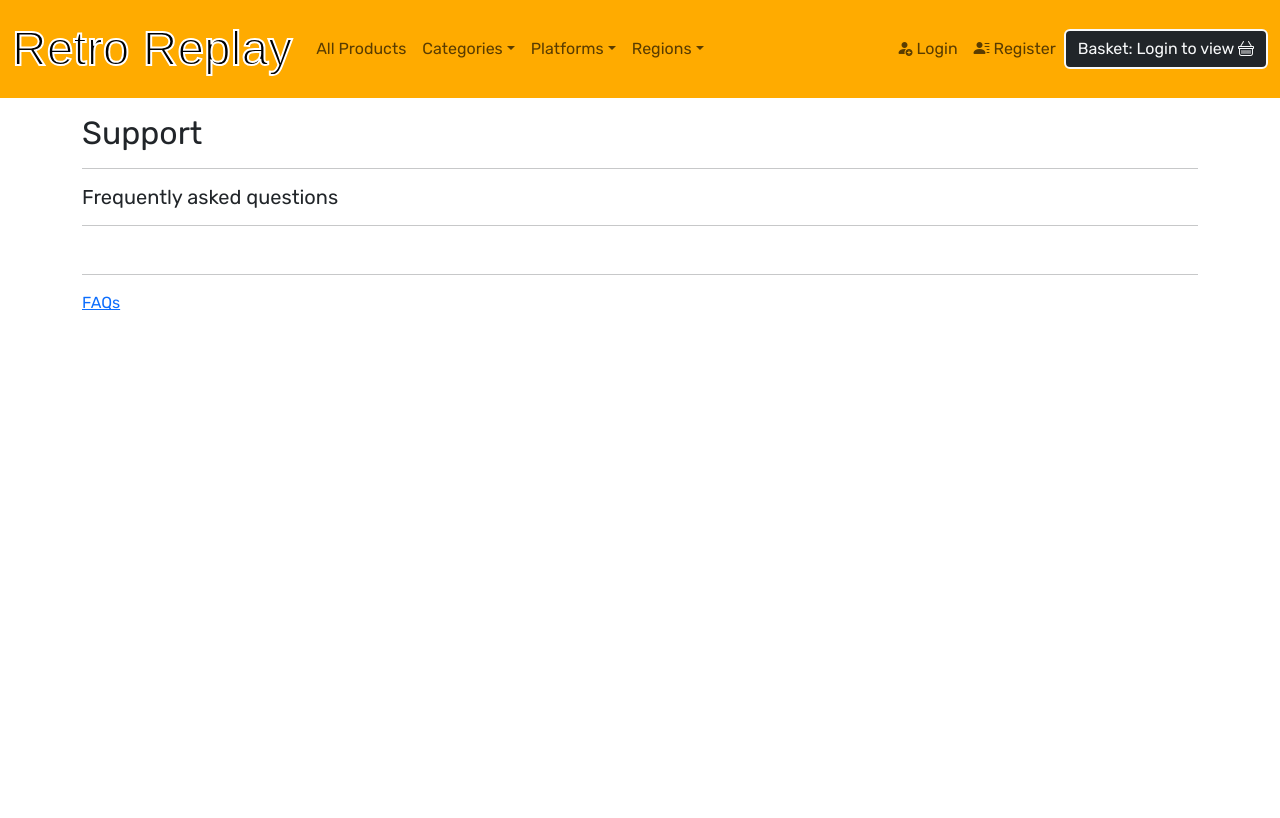
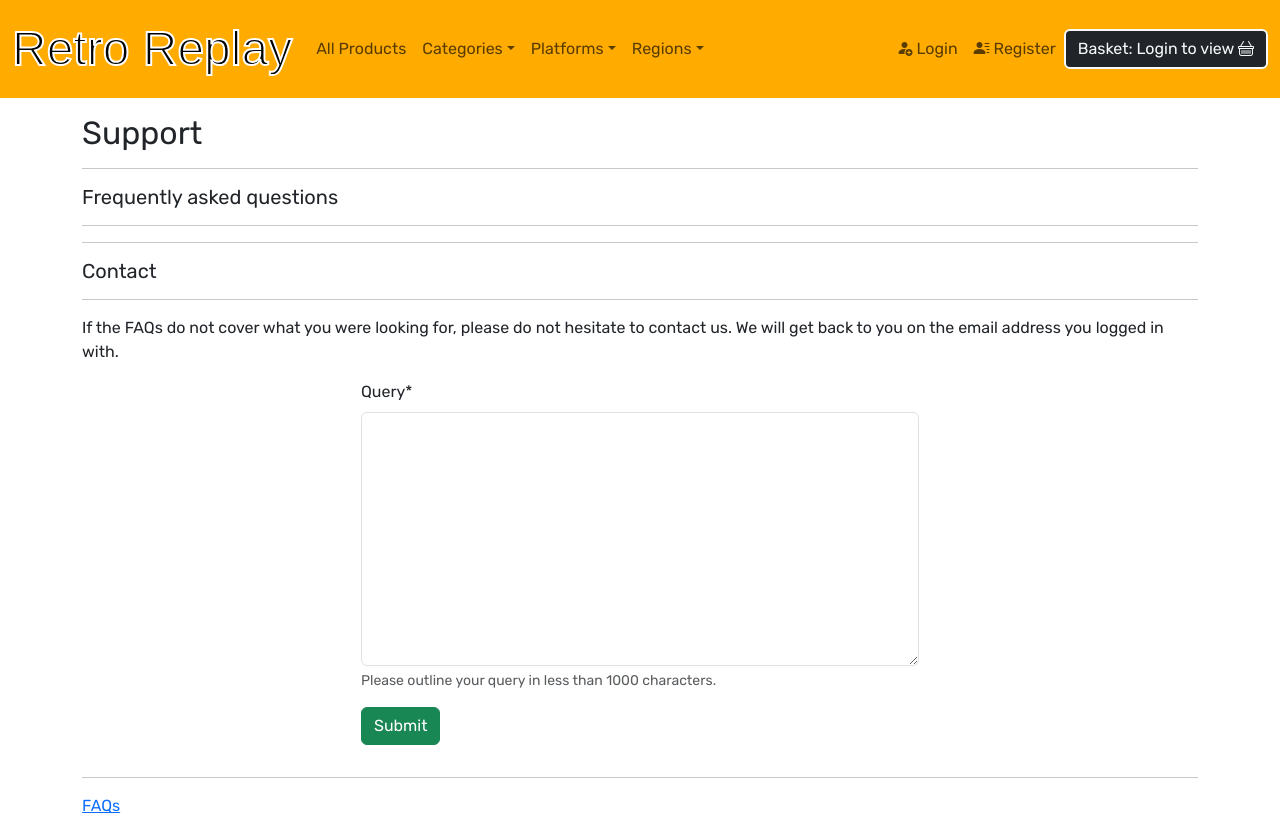
Before and after one commit to jts272/pp5-retro-replay, a Django app: page /support/ in a window 1280 px wide. Before the commit the page ends 310 px from the top, so only its background shows below. Run offline with Django 3.2, Linux system fonts and the light colour scheme; data that the repository does not hold is empty; some libraries are stand-ins or nearby versions; some web fonts are replaced.

Commit message:
feat: render customer query model form in support template

```diff
--- a/support/templates/support/support.html
+++ b/support/templates/support/support.html
@@ -1,4 +1,5 @@
 {% extends "base.html" %}
+{% load crispy_forms_tags %}
 {% block title %}
   Retro Replay | Support
 {% endblock title %}
@@ -49,7 +50,21 @@
         </div>
         <!-- END Add FAQ control -->
       {% endif %}
+      <hr />
       <!-- END FAQ section -->
+      <!-- Customer queries section -->
+      <h5>Contact</h5>
+      <hr />
+      <p>
+        If the FAQs do not cover what you were looking for, please do not hesitate to contact us. We will get back to you on the email address you logged in with.
+      </p>
+      <div class="col-12 col-md-6 offset-md-3">
+        <form action="." method="post">
+          {{ form|crispy }}
+          <button type="submit" class="btn btn-success">Submit</button>
+        </form>
+      </div>
+      <!-- END Customer queries section -->
     </div>
   </div>
 {% endblock content %}
--- a/support/views.py
+++ b/support/views.py
@@ -5,14 +5,15 @@ from django.shortcuts import render
 from django.urls import reverse_lazy
 from django.views.generic.edit import CreateView, DeleteView, UpdateView
 
-from .forms import FAQForm
+from .forms import FAQForm, CustomerQueryForm
 from .models import FAQ
 
 
 # Create your views here.
 def support(request):
     faqs = FAQ.objects.filter(published=True)
-    context = {"faqs": faqs}
+    form = CustomerQueryForm()
+    context = {"faqs": faqs, "form": form}
     return render(request, "support/support.html", context)
 
 
```
